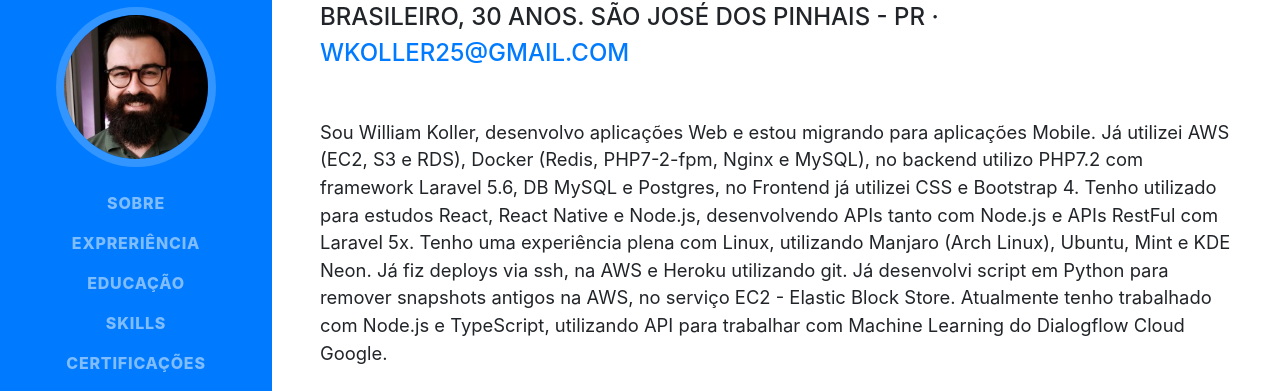
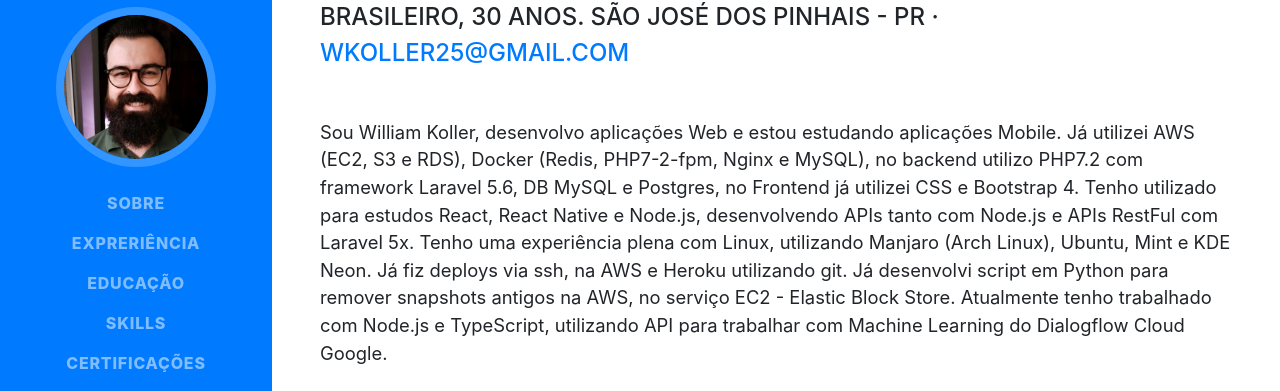
Before and after one commit to williamkoller/williamkoller.github.io, a website with bundled scripts: page index.html in a window 1280 px wide. Shown: the part 189-580 px from the top of the page. Built offline with nearby package versions, Linux system fonts and the light colour scheme; a web font is replaced by a local one.

Commit message:
adjusted text on index

```diff
--- a/index.html
+++ b/index.html
@@ -71,7 +71,7 @@
           <a href="mailto:wkoller25@gmail.com">wkoller25@gmail.com</a>
         </div>
         <p class="lead mb-5">
-          Sou William Koller, desenvolvo aplicações Web e estou migrando para aplicações Mobile.
+          Sou William Koller, desenvolvo aplicações Web e estou estudando aplicações Mobile.
           Já utilizei AWS (EC2, S3 e RDS), Docker (Redis, PHP7-2-fpm, Nginx e MySQL), no backend utilizo PHP7.2 com framework Laravel 5.6, DB MySQL e Postgres,
           no Frontend já utilizei CSS e Bootstrap 4. Tenho utilizado para estudos React, React Native e Node.js,
           desenvolvendo APIs tanto com Node.js e APIs RestFul com Laravel 5x.
```
